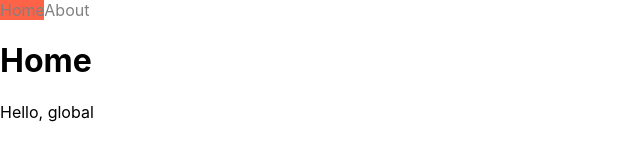
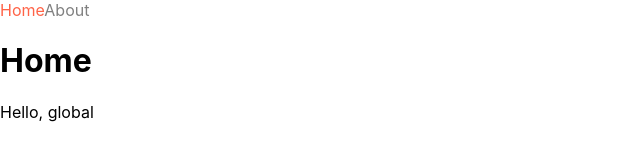
Before and after one commit to hongii/NextJS-intro, a Next.js app: page / in a window 1280 px wide. Shown: the top 160 px of the page, without its empty margins (0-640 px from the left). Built offline with nearby package versions, Linux system fonts and the light colour scheme.

Commit message:
[add]Layout 컴포넌트 생성: _add.js에서 <Component {...pageProps} />를 감싸준다.

```diff
--- /dev/null
+++ b/components/Layout.js
@@ -0,0 +1,11 @@
+import React from 'react'
+import NavBar from './NavBar'
+
+export default function Layout ({children}) {
+	return (
+		<>
+			<NavBar />
+			<div>{children}</div>
+		</>
+	)
+}
--- a/components/NavBar.module.css
+++ b/components/NavBar.module.css
@@ -3,5 +3,5 @@
 }
 
 .active{
-	background-color: tomato;
+	color: tomato;
 }
--- a/pages/_app.js
+++ b/pages/_app.js
@@ -1,4 +1,4 @@
-import NavBar from "../components/NavBar";
+import Layout from "../components/Layout";
 import "../styles/globals.css";
 /*파일명.module.css 파일 형태를 제외한 모든 나머지 css파일들은 _app.js에서만 import해와서 사용해야 한다.
 (글로벌 css간의 충돌을 피하기 위해서)*/
@@ -6,10 +6,10 @@
 export default function App({ Component, pageProps }) {
 	return (
 		<>
-			<NavBar />
-			<Component {...pageProps} />
-			<span>Hello, global</span>
-
+			<Layout>
+				<Component {...pageProps} />
+				<span>Hello, global</span>
+			</Layout>
 			{/* styled jsx를 사용한 global css style */}
 			<style jsx global>{`
 				a{
```
